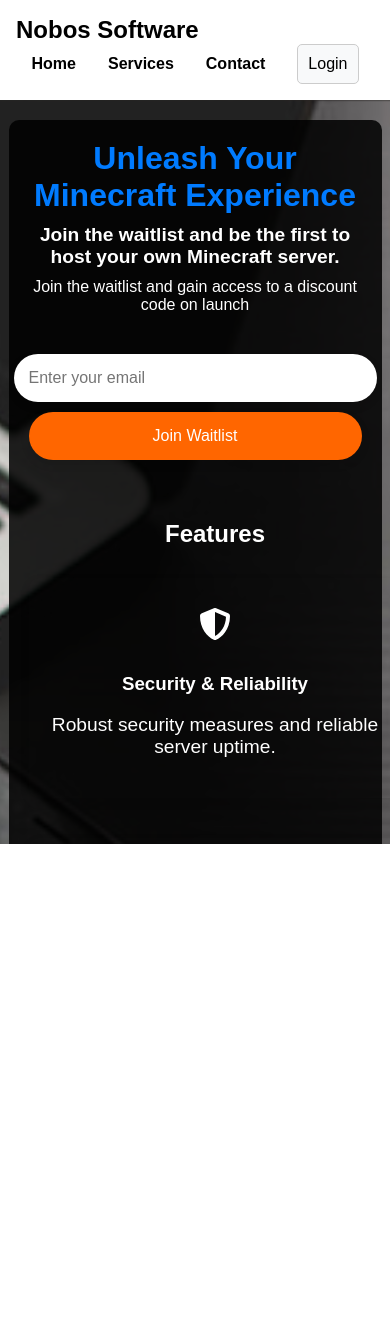
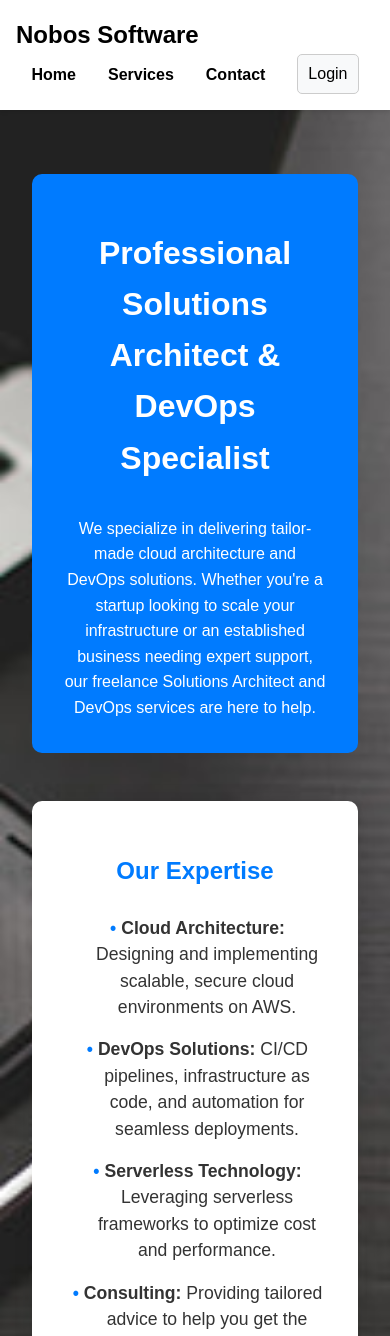
Before and after one commit to nboyers/nobosoftware-website, a React (Create React App) app: page / in a window 390 px wide. Shown: the top 1336 px of the page. Before the commit the page ends 844 px from the top, so only its background shows below. Built offline with nearby package versions, Linux system fonts and the light colour scheme; no server answers.

Commit message:
Updated Website

```diff
--- a/src/App.css
+++ b/src/App.css
@@ -1,9 +1,14 @@
-/* Prevent horizontal scrolling */
+/* Home.css - Updated to create a more professional look */
+
 body, html {
   margin: 0;
   padding: 0;
   overflow-x: hidden;
-  font-family: Arial, sans-serif;
+  font-family: 'Arial', sans-serif;
+  line-height: 1.6;
+  background: url('assets/background.jpeg') no-repeat center center;
+  background-size: cover;
+  color: #333;
 }
 
 .App {
@@ -17,7 +22,7 @@
   padding: 1em;
   background-color: white;
   box-shadow: 0 2px 4px rgba(0, 0, 0, 0.1);
-  margin: 0 auto; /* Center the navbar */
+  margin: 0 auto;
 }
 
 .navbar-brand {
@@ -42,54 +47,123 @@
   font-weight: bold;
 }
 
-.hero-section {
-  background: url('assets/background.jpeg') no-repeat center center;
-  background-size: cover;
-  height: calc(100vh - 120px); /* Adjust to account for header and footer */
+.home {
+  max-width: 1200px;
+  margin: 0 auto;
+  padding: 2rem;
+}
+
+.home-header {
   display: flex;
+  flex-direction: column;
   justify-content: center;
   align-items: center;
+  background-color: #007bff;
+  color: white;
+  padding: 2rem;
+  border-radius: 10px;
+  min-height: 150px;
+  text-align: center;
+  width: 100%;
+  margin: 2rem auto;
+  box-sizing: border-box;
 }
 
-.hero-content {
-  background-color: rgba(0, 0, 0, 0.7);
-  padding: 2em;
-  border-radius: 8px;
+
+.home-header p {
+  font-size: 1.2rem;
+  margin: 0.5rem auto 0;
   text-align: center;
-  color: white;
-  max-width: 600px;
 }
 
-.hero-content h1 {
-  margin: 0;
-  font-size: 2.5em;
-  font-weight: bold;
+.home-services {
+  margin-top: 3rem;
+  padding: 2rem;
+  background-color: #ffffff;
+  box-shadow: 0 0 20px rgba(0, 0, 0, 0.1);
+  border-radius: 10px;
+}
+.home-header h1 {
+  font-size: 2rem;
+  margin-bottom: 1.5rem;
+  color: #ffffff;
+  text-align: center;
 }
 
-.hero-content p {
-  margin: 1em 0;
-  font-size: 1.2em;
+.home-services h2 {
+  font-size: 2rem;
+  margin-bottom: 1.5rem;
+  color: #007bff;
+  text-align: center;
 }
 
-.services-button {
-  background-color: green;
-  color: white;
-  padding: 0.5em 1em;
-  border: none;
-  border-radius: 4px;
-  font-size: 1em;
-  cursor: pointer;
+.home-services ul {
+  list-style-type: none;
+  padding: 0;
 }
 
-.App-footer {
-  width: 100%;
-  padding: 1em;
-  background-color: white;
-  box-shadow: 0 -2px 4px rgba(0, 0, 0, 0.1);
+.home-services li {
+  font-size: 1.1rem;
+  margin-bottom: 1rem;
+  line-height: 1.5;
+  padding-left: 1.5rem;
+  position: relative;
+}
+
+.home-services li:before {
+  content: '\2022';
+  color: #007bff;
+  font-weight: bold;
+  display: inline-block;
+  width: 1rem;
+  margin-left: -1.5rem;
+}
+
+.home-contact {
+  margin-top: 3rem;
+  text-align: center;
+  padding: 2rem;
+  background-color: #f1f1f1;
+  border-radius: 10px;
+}
+
+.home-contact h2 {
+  font-size: 2rem;
+  color: #007bff;
+  margin-bottom: 1rem;
+}
+
+.home-contact p {
+  font-size: 1.2rem;
+}
+
+.home-contact a {
+  color: #007bff;
+  font-weight: bold;
+  text-decoration: none;
+  border-bottom: 1px solid #007bff;
+  transition: all 0.3s;
+}
+
+.home-contact a:hover {
+  color: #0056b3;
+  border-bottom: 1px solid #0056b3;
 }
 
 @media (max-width: 768px) {
-  .hero-content, .about-section, .services-section, .contact-section {
-    padding: 10px;
+  .home-header h1 {
+    font-size: 2rem;
+  }
+
+  .home-header p {
+    font-size: 1rem;
+  }
+
+  .home-services h2, .home-contact h2 {
+    font-size: 1.5rem;
+  }
+
+  .home-contact p {
+    font-size: 1rem;
   }
 }
--- a/src/App.js
+++ b/src/App.js
@@ -7,7 +7,6 @@
 import HandleAuth from './pages/HandleAuth';
 import Dashboard from './pages/Dashboard';
 import ProtectedRoute from './components/ProtectedRoute';
-import Waitlist from './components/HeroSection';
 import Footer from './components/Footer';
 import PrivacyPolicy from './pages/PrivacyPolicy';
 import Billing from './pages/Store/BillingPage';
@@ -44,12 +43,10 @@
     <div className="App">
       <Navbar isAuthenticated={isAuthenticated} onSignOut={handleSignOut} />
       <Routes>
-      {/* //TODO: Change this to <Home /> when ready */}
-        <Route path="/" element={<Waitlist />} />
-        <Route path="/services" element={<Waitlist />} />
+        <Route path="/" element={<Home />} />
+        <Route path="/services" element={<Services />} />
         <Route path="/contact" element={<Contact />} />
         <Route path="/auth" element={<HandleAuth setIsAuthenticated={setIsAuthenticated} />} />
-        <Route path="/waitlist" element={<Waitlist />} />
         <Route path="/tos" element={<TOS />} />
         <Route path="/privacy-policy" element={<PrivacyPolicy />} />
 
--- a/src/pages/Home.css
+++ /dev/null
@@ -1,87 +0,0 @@
-/* Home Section */
-.home-section {
-  position: relative;
-  height: 100vh;
-  background: url('/src/assets/background.jpeg') no-repeat center center;
-  background-size: cover;
-  display: flex;
-  justify-content: center;
-  align-items: center;
-}
-
-.home-overlay {
-  position: absolute;
-  top: 0;
-  left: 0;
-  right: 0;
-  bottom: 0;
-  background-color: rgba(0, 0, 0, 0.6); /* Semi-transparent overlay */
-}
-
-.home-content {
-  position: relative;
-  z-index: 1;
-  transform: translateY(10rem); /* Move the box 100px down */
-  text-align: center;
-  color: #fff;
-  max-width: 700px;
-  padding: 40px 20px; /* Increase padding for better spacing */
-  margin: 0 auto;
-}
-
-.home-title {
-  font-size: 2.8rem;
-  font-weight: 700;
-  margin-bottom: 15px;
-  color: #ffffff;
-}
-
-.home-subtitle {
-  font-size: 1.3rem;
-  margin-bottom: 20px;
-}
-
-.home-description {
-  font-size: 1.1rem;
-  margin-bottom: 35px;
-  line-height: 1.6;
-}
-
-/* Button Styling */
-.home-button {
-  display: inline-block;
-  padding: 12px 28px;
-  background-color: #007bff; /* Blue color */
-  color: white;
-  text-transform: uppercase;
-  font-size: 1rem;
-  font-weight: bold;
-  border-radius: 5px;
-  text-decoration: none;
-  transition: background-color 0.3s ease, transform 0.2s ease;
-}
-
-.home-button:hover {
-  background-color: #2fda68;
-  transform: translateY(-3px);
-}
-
-/* Responsive Design */
-@media (max-width: 768px) {
-  .home-title {
-    font-size: 2.3rem;
-  }
-
-  .home-subtitle {
-    font-size: 1.1rem;
-  }
-
-  .home-description {
-    font-size: 1rem;
-  }
-
-  .home-button {
-    padding: 10px 24px;
-    font-size: 0.9rem;
-  }
-}
--- a/src/pages/Home.js
+++ b/src/pages/Home.js
@@ -1,21 +1,33 @@
+// Home.js (New Home Page Component)
 import React from 'react';
-import './Home.css'; // Make sure this CSS file is linked
 
-const HomeSection = () => {
+
+const Home = () => {
   return (
-    <section className="home-section">
-      <div className="home-overlay">
-        <div className="home-content">
-          <h1 className="home-title">Welcome to Nobos Minecraft Hosting</h1>
-          <p className="home-subtitle">Reliable and scalable Minecraft server solutions.</p>
-          <p className="home-description">
-            Host your Minecraft server with us and enjoy seamless gameplay with zero downtime. Customizable plans to fit every need and budget.
-          </p>
-          <a href="/waitlist" className="home-button">View Our Plans</a>
-        </div>
-      </div>
-    </section>
+    <div className="home">
+      <header className="home-header">
+        <h1>Professional Solutions Architect & DevOps Specialist</h1>
+        <p>
+          We specialize in delivering tailor-made cloud architecture and DevOps solutions. Whether you're a startup looking to scale your infrastructure or an established business needing expert support, our freelance Solutions Architect and DevOps services are here to help.
+        </p>
+      </header>
+      <section className="home-services">
+        <h2>Our Expertise</h2>
+        <ul>
+          <li><strong>Cloud Architecture:</strong> Designing and implementing scalable, secure cloud environments on AWS.</li>
+          <li><strong>DevOps Solutions:</strong> CI/CD pipelines, infrastructure as code, and automation for seamless deployments.</li>
+          <li><strong>Serverless Technology:</strong> Leveraging serverless frameworks to optimize cost and performance.</li>
+          <li><strong>Consulting:</strong> Providing tailored advice to help you get the most out of your cloud investments.</li>
+        </ul>
+      </section>
+      <section className="home-contact">
+        <h2>Ready to Collaborate?</h2>
+        <p>
+          Let's bring your vision to life with reliable cloud and DevOps solutions. <a href="/contact">Contact us</a> today to get started.
+        </p>
+      </section>
+    </div>
   );
 };
 
-export default HomeSection;
+export default Home;
```
